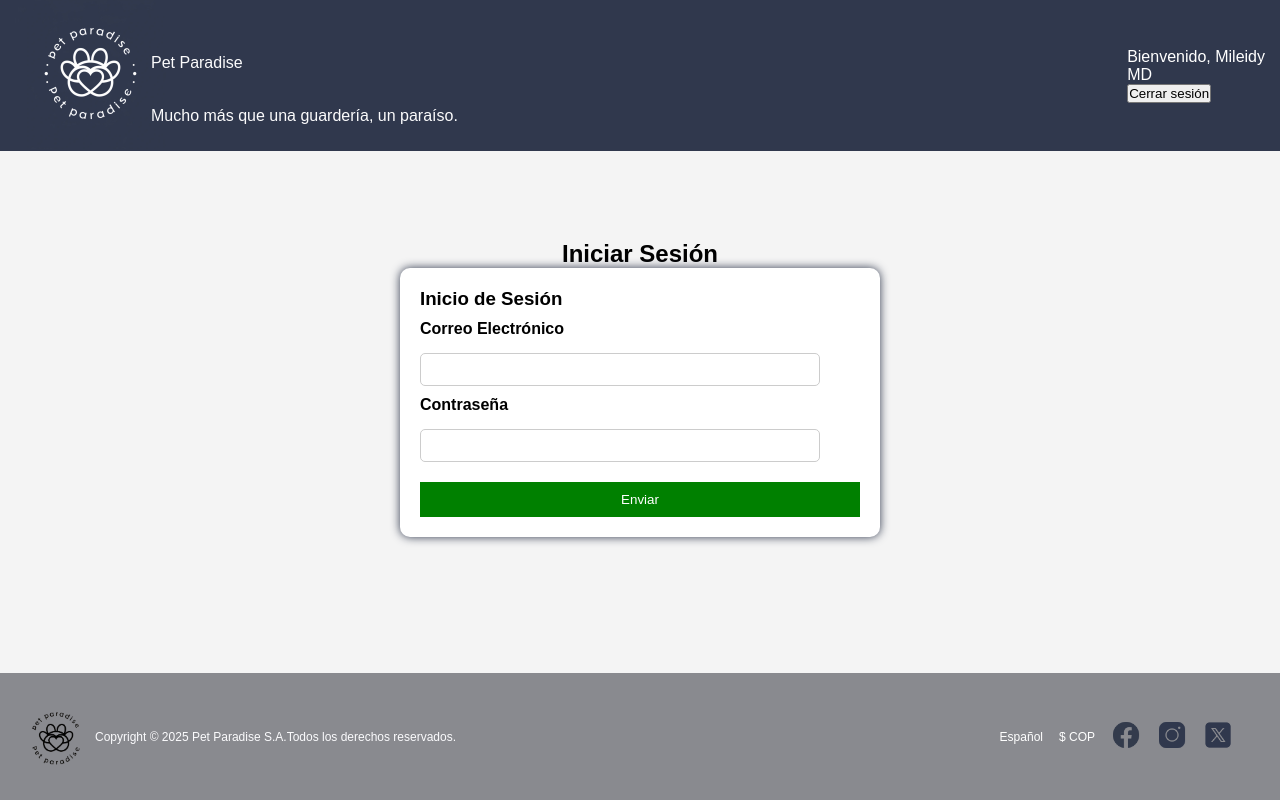
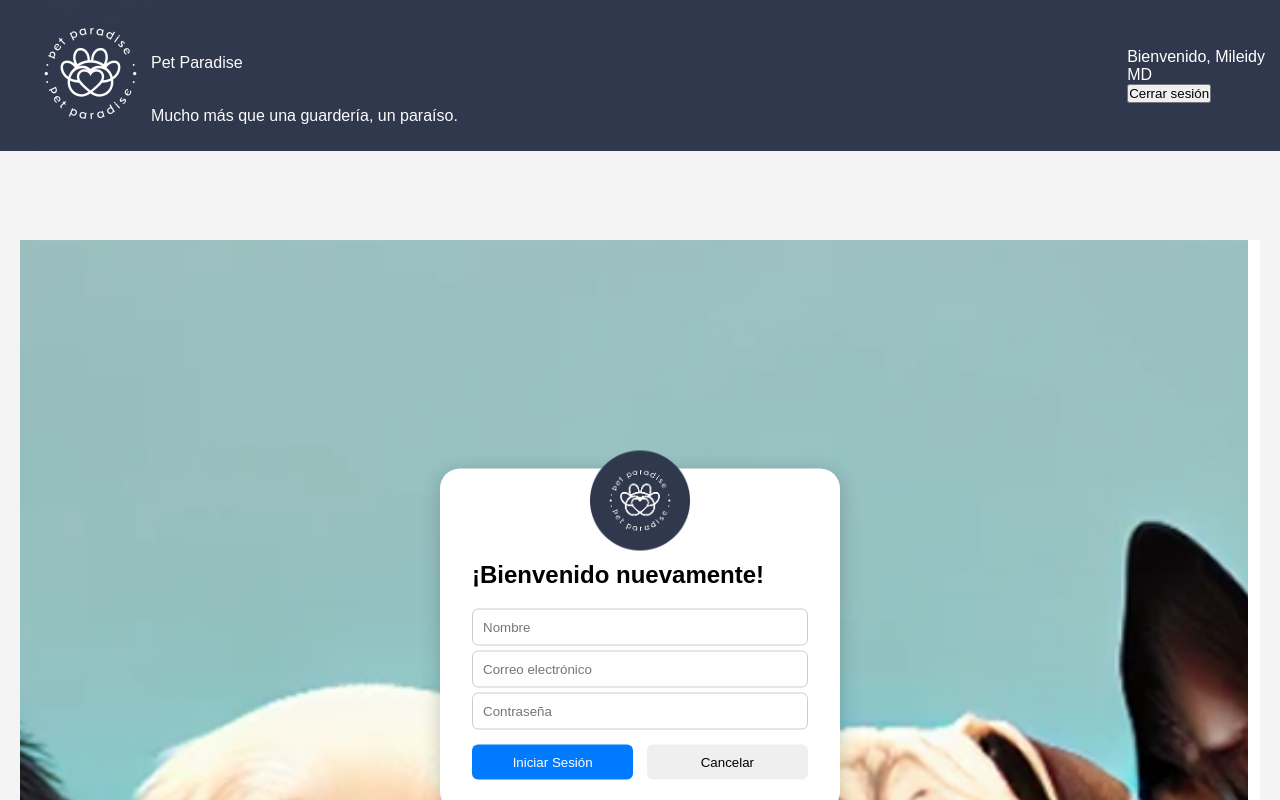
Before and after one commit to LuisDelgado-LD/integradorG5Front, a React (Vite) app: page /login in a window 1280 px wide. Built offline with nearby package versions, Linux system fonts and the light colour scheme.

Commit message:
vistas de Registro y de Inicio de secion

```diff
--- a/src/App.jsx
+++ b/src/App.jsx
@@ -1,4 +1,5 @@
-import { BrowserRouter as Router, Routes, Route } from "react-router-dom";
+import { BrowserRouter as Router, Routes, Route, Navigate } from "react-router-dom";
+import { useState, useEffect } from "react";
 import Layout from "./Context/Layout/layout.jsx";
 import AdminLayout from "./Context/Layout/AdminLayout.jsx";
 import Home from "./Routes/Home.jsx";
@@ -12,21 +13,26 @@ import Login from "./Routes/Login.jsx";
 import PrivateRoute from "./Routes/PrivateRoute";
 
 function App() {
+  const [usuario, setUsuario] = useState(null);
+  useEffect(() => {
+    const storedUser = JSON.parse(localStorage.getItem("usuario")) || null;
+    setUsuario(storedUser);
+  }, []);
+
   return (
     <Router>
       <Routes>
-        <Route path="/" element={<Layout />}>
+        <Route path="/" element={!usuario ? <Layout /> : <Navigate to={usuario.rol === "admin" ? "/administrador" : "/home"} />} >
           <Route index element={<Home />} />
           <Route path="habitacion/:id" element={<Habitaciones />} />
           <Route path="registro" element={<Registro />} />
-          <Route path="galeria/:id" element={<Galeria2 />} />
-          <Route path="login" element={<Login />} />
+          <Route path="login" element={!usuario ? <Login setUsuario={setUsuario} /> : <Navigate to={usuario.rol === "admin" ? "/administrador" : "/home"} />} />
         </Route>
 
         <Route element={<PrivateRoute />}>
           <Route path="/administrador" element={<AdminLayout />}>
             <Route index element={<Administrador />} />
-            <Route path="/administrador/gestion-caracteristicas" element={<GestionCaracteristicas />} />
+            <Route path="gestion-caracteristicas" element={<GestionCaracteristicas />} />
             <Route path="gestion-de-usuario" element={<UserManagement />} />
           </Route>
         </Route>
--- a/src/Components/Navbar.jsx
+++ b/src/Components/Navbar.jsx
@@ -93,11 +93,12 @@ import AutocompleteSearch from "../Components/AutoCompleteSearch";
 const Navbar = () => {
   registerLocale("es", es);
   const location = useLocation();
-  if (location.pathname !== "/") return null;
 
   const [startDate, setStartDate] = useState(new Date());
   const [endDate, setEndDate] = useState(null);
   const [selectedBreed, setSelectedBreed] = useState(null);
+
+  if (location.pathname !== "/") return null;
 
   return (
     <nav className="navbar">
--- a/src/Routes/Login.jsx
+++ b/src/Routes/Login.jsx
@@ -1,79 +1,102 @@
-import { useState, useContext } from "react";
+import { useState, useContext, useEffect } from "react";
 import { useNavigate } from "react-router-dom";
 import { GlobalContext } from "../Context/utils/globalContext";
-import DynamicForm from "../Components/DynamicForm";
 
-/* const API_URL = "http://petparadise.sytes.net/api"; */
-
-const Login = () => {
-  const [keyForm, setKeyForm] = useState(0);
-  const [error, setError] = useState("");
+const Login = ({ setUsuario }) => {
   const { dispatch } = useContext(GlobalContext);
   const navigate = useNavigate();
-
-  const handleLogin = async (formData, resetForm) => {
-    setError("");
-
-    if (!formData.email || !formData.password) {
-      setError("❌ Todos los campos son obligatorios.");
+  const [formData, setFormData] = useState({
+    nombre: "",
+    email: "",
+    password: "",
+  });
+  const [errors, setErrors] = useState({});
+  useEffect(() => {
+    localStorage.removeItem("usuario");
+    localStorage.removeItem("token");
+  }, []);
+  const handleChange = (e) => {
+    setFormData({ ...formData, [e.target.name]: e.target.value });
+    setErrors({ ...errors, [e.target.name]: "" });
+  };
+  const handleSubmit = (e) => {
+    e.preventDefault();
+    const usuarioRegistrado = localStorage.getItem("usuario") ? JSON.parse(localStorage.getItem("usuario")) : null;
+    let newErrors = {};
+    if (!formData.nombre.trim()) {
+      newErrors.nombre = "El nombre es obligatorio";
+    }
+    if (
+      !usuarioRegistrado ||
+      usuarioRegistrado.email !== formData.email ||
+      usuarioRegistrado.password !== formData.password
+    ) {
+      newErrors.email = "Correo o contraseña inválidos";
+      newErrors.password = "Correo o contraseña inválidos";
+    }
+    if (Object.keys(newErrors).length > 0) {
+      setErrors(newErrors);
+      setFormData({ nombre: "", email: "", password: "" });
       return;
     }
-
-    try {
-      await new Promise((resolve) => setTimeout(resolve, 2000));
-
-      //conexión con backend
-      /*
-      const response = await fetch(`${API_URL}/auth/login`, {
-        method: "POST",
-        headers: { "Content-Type": "application/json" },
-        body: JSON.stringify(formData),
-      });
-
-      if (!response.ok) {
-        throw new Error("❌ Credenciales incorrectas.");
-      }
-
-      const data = await response.json();
-      */
-
-      const data = {
-        token: "mocked_token",
-        usuario: {
-          nombre: formData.email.split("@")[0],
-          apellido: "Usuario",
-          email: formData.email,
-          rol: "Administrador"
-        },
-      };
-
-      localStorage.setItem("token", data.token);
-      localStorage.setItem("usuario", JSON.stringify(data.usuario));
-
-      dispatch({ type: "LOGIN", payload: { usuario: data.usuario, token: data.token } });
-
-      alert(`✅ Inicio de sesión exitoso. Bienvenido/a, ${data.usuario.nombre} ${data.usuario.apellido}`);
-      resetForm();
-      setKeyForm((prev) => prev + 1);
+    const token = "mocked_token";
+    localStorage.setItem("usuario", JSON.stringify(usuarioRegistrado));
+    localStorage.setItem("token", token);
+    setUsuario(usuarioRegistrado);
+    dispatch({
+      type: "LOGIN",
+      payload: { usuario: usuarioRegistrado, token },
+    });
+    alert(" Inicio de sesión exitoso");
+    if (usuarioRegistrado.rol === "admin") {
+      navigate("/administrador");
+    } else {
       navigate("/");
-    } catch (error) {
-      setError(error.message);
     }
   };
 
   return (
-    <div className="login">
-      <h2>Iniciar Sesión</h2>
-      {error && <p className="error-message">{error}</p>}
-      <DynamicForm
-        key={keyForm}
-        title="Inicio de Sesión"
-        fields={[
-          { name: "email", label: "Correo Electrónico", type: "email", required: true },
-          { name: "password", label: "Contraseña", type: "password", required: true },
-        ]}
-        onSubmit={handleLogin}
-      />
+    <div className="login-container">
+      <div className="login-box">
+        <img src="/img/imagendeinicio.png" alt="Inicio" className="login-image" />
+        <h2 className="login-title">¡Bienvenido nuevamente!</h2>
+        <form onSubmit={handleSubmit}>
+          <input
+            type="text"
+            name="nombre"
+            placeholder="Nombre"
+            value={formData.nombre}
+            onChange={handleChange}
+            className={`login-input ${errors.nombre ? "error" : ""}`}
+          />
+          {errors.nombre && <p className="error-message">{errors.nombre}</p>}
+          <input
+            type="email"
+            name="email"
+            placeholder="Correo electrónico"
+            value={formData.email}
+            onChange={handleChange}
+            className={`login-input ${errors.email ? "error" : ""}`}
+          />
+          {errors.email && <p className="error-message">{errors.email}</p>}
+          <input
+            type="password"
+            name="password"
+            placeholder="Contraseña"
+            value={formData.password}
+            onChange={handleChange}
+            className={`login-input ${errors.password ? "error" : ""}`}
+          />
+          {errors.password && <p className="error-message">{errors.password}</p>}
+          <div className="login-buttons">
+            <button type="submit" className="login-btn primary">Iniciar Sesión</button>
+            <button type="button" className="login-btn secondary" onClick={() => setFormData({ nombre: "", email: "", password: "" })}>
+              Cancelar
+            </button>
+          </div>
+        </form>
+      </div>
+      <img src="/img/imagendepie.png" alt="Pie" className="login-footer-image" />
     </div>
   );
 };
--- a/src/Routes/Registro.jsx
+++ b/src/Routes/Registro.jsx
@@ -1,98 +1,151 @@
-import { useState } from "react";
+import { useState, useContext } from "react";
 import { useNavigate } from "react-router-dom";
-import { useContext } from "react";
 import { GlobalContext } from "../Context/utils/globalContext";
-import DynamicForm from "../Components/DynamicForm";
-
-/*const API_URL = "http://petparadise.sytes.net/api";*/
 
 const Registro = () => {
-  const [keyForm, setKeyForm] = useState(0);
-  const [error, setError] = useState("");
   const { dispatch } = useContext(GlobalContext);
   const navigate = useNavigate();
+  const [formData, setFormData] = useState({
+    nombre: "",
+    apellido: "",
+    email: "",
+    telefono: "",
+    direccion: "",
+    password: "",
+    confirmPassword: ""
+  });
+  const [errors, setErrors] = useState({});
+  const validarFormulario = () => {
+  const nuevosErrores = {};
+  const emailRegex = /^[^\s@]+@[^\s@]+\.[^\s@]+$/;
+  const passwordRegex = /^(?=.*[A-Z])(?=.*[\W_]).{8,}$/;
+  const usuariosGuardados = JSON.parse(localStorage.getItem("usuarios")) || [];
 
-  const handleRegistro = async (formData, resetForm) => {
-    setError("");
+    if (!formData.nombre) nuevosErrores.nombre = "Nombre requerido";
+    if (!formData.apellido) nuevosErrores.apellido = "Apellido requerido";
+    if (!formData.email) {
+      nuevosErrores.email = "Correo requerido";
+    } else if (!emailRegex.test(formData.email)) {
+      nuevosErrores.email = "Correo no válido";
+    } else if (usuariosGuardados.some((user) => user.email === formData.email)) {
+      nuevosErrores.email = "Este correo ya está registrado";
+    }
+    if (!formData.telefono) nuevosErrores.telefono = "Teléfono requerido";
+    if (!formData.direccion) nuevosErrores.direccion = "Dirección requerida";
+    if (!formData.password) {
+      nuevosErrores.password = "Contraseña requerida";
+    } else if (!passwordRegex.test(formData.password)) {
+      nuevosErrores.password = "Debe tener al menos 8 caracteres, 1 mayúscula y 1 símbolo";
+    }
+    if (!formData.confirmPassword) {
+      nuevosErrores.confirmPassword = "Confirma tu contraseña";
+    } else if (formData.password !== formData.confirmPassword) {
+      nuevosErrores.confirmPassword = "Las contraseñas no coinciden";
+    }
+    return nuevosErrores;
+  };
 
-    if (
-      !formData.nombre ||
-      !formData.apellido ||
-      !formData.email ||
-      !formData.telefono ||
-      !formData.direccion ||
-      !formData.password
-    ) {
-      setError("❌ Todos los campos son obligatorios.");
+  const handleSubmit = (e) => {
+    e.preventDefault();
+    const errores = validarFormulario();
+    if (Object.keys(errores).length > 0) {
+      setErrors(errores);
       return;
     }
 
-    try {
-      await new Promise((resolve) => setTimeout(resolve, 2000));
-
-      //conexión con backend
-      /*
-      const response = await fetch(`${API_URL}/auth/register`, {
-        method: "POST",
-        headers: { "Content-Type": "application/json" },
-        body: JSON.stringify(formData),
-      });
-
-      if (!response.ok) {
-        throw new Error("❌ Error en el registro.");
-      }
-
-      const data = await response.json();
-      */
-
-      const data = {
-        usuario: {
+    const nuevoUsuario = {
       nombre: formData.nombre,
       apellido: formData.apellido,
       email: formData.email,
       telefono: formData.telefono,
       direccion: formData.direccion,
-        },
-        token: "mocked_token",
     };
-
-      localStorage.setItem("token", data.token);
-      localStorage.setItem("usuario", JSON.stringify(data.usuario));
-
-      dispatch({ type: "LOGIN", payload: { usuario: data.usuario, token: data.token } });
-
-      alert(`✅ Registro exitoso: Bienvenida, ${data.usuario.nombre} ${data.usuario.apellido}`);
-
-      resetForm();
-      setKeyForm((prev) => prev + 1);
-
-      setTimeout(() => {
-        alert("✅ Confirmación completada. Redirigiendo a Home...");
+    const usuariosGuardados = JSON.parse(localStorage.getItem("usuarios")) || [];
+    usuariosGuardados.push(nuevoUsuario);
+    localStorage.setItem("usuarios", JSON.stringify(usuariosGuardados));
+    localStorage.setItem("usuario", JSON.stringify(nuevoUsuario));
+    localStorage.setItem("token", "mocked_token");
+    dispatch({ type: "LOGIN", payload: { usuario: nuevoUsuario, token: "mocked_token" } });
+    alert("✅ Registro exitoso");
     navigate("/");
-      }, 2000);
-    } catch (error) {
-      setError(error.message);
-    }
+  };
+  const handleChange = (e) => {
+    setFormData({ ...formData, [e.target.name]: e.target.value });
+    setErrors({ ...errors, [e.target.name]: "" });
   };
 
   return (
-    <div className="registro">
-      <h2>Registro de Usuario</h2>
-      {error && <p className="error-message">{error}</p>}
-      <DynamicForm
-        key={keyForm}
-        title="Registro"
-        fields={[
-          { name: "nombre", label: "Nombre", type: "text", required: true },
-          { name: "apellido", label: "Apellido", type: "text", required: true },
-          { name: "email", label: "Correo Electrónico", type: "email", required: true },
-          { name: "telefono", label: "Teléfono", type: "text", required: true },
-          { name: "direccion", label: "Dirección", type: "text", required: true },
-          { name: "password", label: "Contraseña", type: "password", required: true },
-          { name: "confirmPassword", label: "Confirmar Contraseña", type: "password", required: true },
-        ]}
-        onSubmit={handleRegistro}
+    <div className="registro-page">
+      <img src="/img/imagendepie.png" alt="Fondo" className="fondo-registro" />
+      <div className="form-container">
+        <h2 className="registro-titulo">Registrar usuario</h2>
+        <form className="formulario-registro" onSubmit={handleSubmit}>
+        <input
+          type="text"
+          name="nombre"
+          placeholder="Nombre del usuario"
+          value={formData.nombre}
+          onChange={handleChange}
+          className={errors.nombre ? "input-error" : ""}
         />
+        {errors.nombre && <span className="error-msg">{errors.nombre}</span>}
+        <input
+          type="text"
+          name="apellido"
+          placeholder="Apellido del usuario"
+          value={formData.apellido}
+          onChange={handleChange}
+          className={errors.apellido ? "input-error" : ""}
+        />
+        {errors.apellido && <span className="error-msg">{errors.apellido}</span>}
+        <input
+          type="email"
+          name="email"
+          placeholder="Correo del usuario"
+          value={formData.email}
+          onChange={handleChange}
+          className={errors.email ? "input-error" : ""}
+        />
+        {errors.email && <span className="error-msg">{errors.email}</span>}
+        <input
+          type="text"
+          name="telefono"
+          placeholder="Teléfono del usuario"
+          value={formData.telefono}
+          onChange={handleChange}
+          className={errors.telefono ? "input-error" : ""}
+        />
+        {errors.telefono && <span className="error-msg">{errors.telefono}</span>}
+        <input
+          type="text"
+          name="direccion"
+          placeholder="Dirección del usuario"
+          value={formData.direccion}
+          onChange={handleChange}
+          className={errors.direccion ? "input-error" : ""}
+        />
+        {errors.direccion && <span className="error-msg">{errors.direccion}</span>}
+        <input
+          type="password"
+          name="password"
+          placeholder="******"
+          value={formData.password}
+          onChange={handleChange}
+          className={errors.password ? "input-error" : ""}
+        />
+        {errors.password && <span className="error-msg">{errors.password}</span>}
+        <input
+          type="password"
+          name="confirmPassword"
+          placeholder="******"
+          value={formData.confirmPassword}
+          onChange={handleChange}
+          className={errors.confirmPassword ? "input-error" : ""}
+        />
+        {errors.confirmPassword && <span className="error-msg">{errors.confirmPassword}</span>}
+        <button type="submit">Registrar</button>
+        </form>
+      </div>
     </div>
   );
 };
--- a/src/index.css
+++ b/src/index.css
@@ -1976,3 +1976,174 @@ html, body {
 .btn-cancel:hover {
   background-color: #999999;
 }
+
+
+
+/*vista de registro */
+.registro-page {
+  position: relative;
+  height: 100vh;
+  width: 100%;
+  overflow: hidden;
+}
+
+.fondo-registro {
+  position: absolute;
+  top: 0;
+  left: 0;
+  width: 100%;
+  height: 100%;
+  object-fit: cover;
+  z-index: 0;
+  filter: brightness(0.6.8);
+
+}
+
+.form-container {
+  position: absolute;
+  top: 50%;
+  left: 50%;
+  transform: translate(-50%, -50%);
+  background: white;
+  padding: 2rem;
+  border-radius: 20px;
+  box-shadow: 0 4px 20px rgba(0, 0, 0, 0.2);
+  z-index: 1;
+  width: 400px;
+  max-width: 90%;
+}
+
+.registro-titulo {
+  margin-bottom: 1rem;
+  font-size: 1.5rem;
+  text-align: center;
+  color: #333;
+}
+
+.formulario-registro input {
+  display: block;
+  width: 100%;
+  padding: 0.7rem;
+  margin-bottom: 0.8rem;
+  border: 1px solid #ccc;
+  border-radius: 10px;
+  font-size: 1rem;
+}
+
+.formulario-registro button {
+  width: 100%;
+  padding: 0.8rem;
+  background-color: #5e72e4;
+  color: white;
+  border: none;
+  border-radius: 10px;
+  font-weight: bold;
+  cursor: pointer;
+}
+
+.formulario-registro button:hover {
+  background-color: #4e5ed3;
+}
+
+.input-error {
+  border: 1px solid red;
+}
+
+.error-msg {
+  color: red;
+  font-size: 0.8rem;
+  margin-top: -8px;
+  margin-bottom: 8px;
+  display: block;
+}
+
+
+
+
+
+/* vista de Inicio de secion */
+.login-container {
+  display: flex;
+  flex-direction: column;
+  align-items: center;
+  justify-content: center;
+  min-height: 100vh;
+  background-color: white;
+  position: relative;
+}
+
+.login-box {
+  position: absolute;
+  top: 50%;
+  left: 50%;
+  transform: translate(-50%, -50%);
+  background: white;
+  padding: 2rem;
+  border-radius: 20px;
+  box-shadow: 0 4px 20px rgba(0, 0, 0, 0.2);
+  z-index: 1;
+  width: 400px;
+  max-width: 90%;
+}
+
+.login-image {
+  width: 100px;
+  height: 100px;
+  object-fit: cover;
+  margin: -50px auto 10px;
+  display: block;
+}
+
+.login-title {
+  font-size: 1.5rem;
+  font-weight: bold;
+  margin-bottom: 15px;
+}
+
+.login-input {
+  width: 100%;
+  padding: 10px;
+  border: 1px solid #ccc;
+  border-radius: 6px;
+  margin-top: 5px;
+}
+
+.login-input.error {
+  border-color: red;
+}
+
+.error-message {
+  color: red;
+  font-size: 0.9rem;
+  margin-top: 5px;
+}
+
+.login-buttons {
+  display: flex;
+  justify-content: space-between;
+  margin-top: 15px;
+}
+
+.login-btn {
+  width: 48%;
+  padding: 10px;
+  border: none;
+  border-radius: 6px;
+  cursor: pointer;
+}
+
+.login-btn.primary {
+  background: #007BFF;
+  color: white;
+}
+
+.login-footer-image {
+  position: absolute;
+  top: 0;
+  left: 0;
+  width: 99%;
+  height: 99%;
+  object-fit: cover;
+  z-index: 0;
+  filter: brightness(0.6.8);
+}
```
Also changed, not shown: 1 other file (tests, documents, lock files or other folders). Lines whose indentation alone changed are shown as unchanged.
